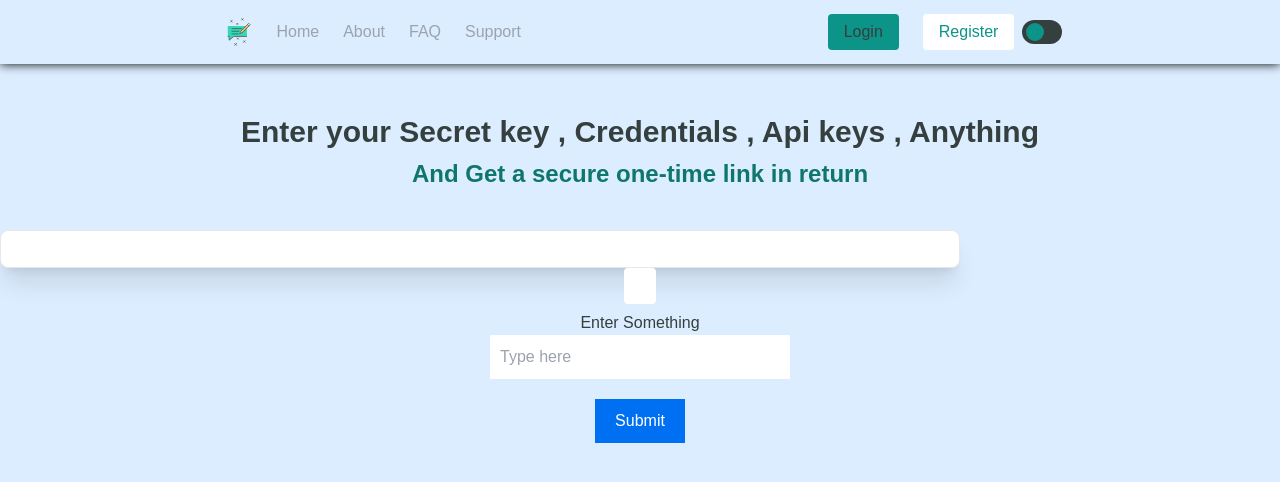
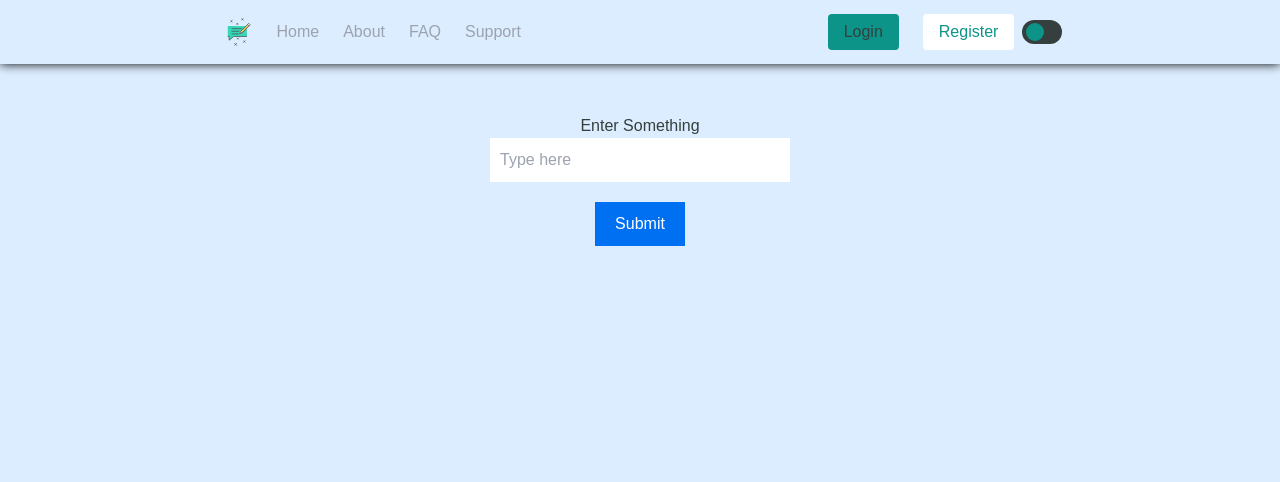
Before and after one commit to Collaborative-Open-Source-Projects/scrt-pwd-link, a Next.js app: page / in a window 1280 px wide. Shown: the top 482 px of the page. Built offline with nearby package versions, Linux system fonts and the light colour scheme.

Commit message:
Revert "add type prop to the input component"
This reverts commit c41d4dbc0787476ca2edb7f6a4971290067780aa.

```diff
--- a/app/components/ui/Input.jsx
+++ b/app/components/ui/Input.jsx
@@ -5,7 +5,6 @@
  4- placeholder
  5- onChange method that takes event as parameter
  6- is Required
- 7- type of the input ( text , password , number ,.... )
 */
 export default function Input({
   width = "w-3/4",
@@ -14,7 +13,6 @@ export default function Input({
   placeholder,
   onChange,
   isRequired = false,
-  type = "text",
 }) {
   return (
     <div className={`${width}`}>
@@ -22,7 +20,6 @@ export default function Input({
         {label}
       </label>
       <input
-        type={type}
         required={isRequired}
         onChange={(e) => onChange(e)}
         placeholder={placeholder}
--- a/app/lib/mongodb.js
+++ b/app/lib/mongodb.js
@@ -4,11 +4,11 @@ const user = process.env.MONGODB_USER;
 const password = process.env.MONGODB_PASS;
 const cluster = process.env.MONGODB_CLUSTER;
 
-const uri = `mongodb+srv://${user}:${password}@${cluster}.nr3f6.mongodb.net/?retryWrites=true&w=majority&appName=${cluster}`;
+const uri = `mongodb+srv://${user}:${password}@${cluster}.cbrsy.mongodb.net/?retryWrites=true&w=majority&appName=${cluster}`
 
 // check if uri is empty
 if (!uri) {
-  throw new Error("Please add your Mongo URI to Environment Variables.");
+    throw new Error("Please add your Mongo URI to Environment Variables.");
 }
 
 let client = new MongoClient(uri);
--- a/app/page.js
+++ b/app/page.js
@@ -1,61 +1,48 @@
-"use client";
-import { useState, useEffect } from "react";
-import Headtext from "./components/mainPage/Headtext";
-import Input from "./components/ui/Input";
-import Button from "./components/ui/Button";
+'use client';
+import { useState, useEffect } from 'react';
 
 export default function Home() {
-  const [secret, setSecret] = useState("");
+  const [secret, setSecret] = useState('');
   const [status, setStatus] = useState(null);
 
   const handleButtonClick = async (e) => {
+
     e.preventDefault();
 
     alert(`You entered: ${secret}`);
-    const response = await fetch("/api/encrypt", {
-      method: "POST",
+    const response = await fetch('/api/encrypt', {
+      method: 'POST',
       headers: {
-        "Content-Type": "application/json",
+        'Content-Type': 'application/json',
       },
       body: JSON.stringify({ secret }),
     });
 
     const result = await response.json();
     setStatus(result);
-    setSecret("");
+    setSecret('');
   };
 
   return (
-    <div style={{ textAlign: "center", marginTop: "50px" }}>
-      <Headtext
-        h1={"Enter your Secret key , Credentials , Api keys , Anything"}
-        h2={"And Get a secure one-time link in return"}
-      />
-      <Input />
-      <Button />
+    <div style={{ textAlign: 'center', marginTop: '50px' }}>
       <h1>Enter Something</h1>
       <input
         type="text"
         value={secret}
         onChange={(e) => setSecret(e.target.value)}
         placeholder="Type here"
-        style={{
-          padding: "10px",
-          width: "300px",
-          marginBottom: "20px",
-          color: "black",
-        }}
+        style={{ padding: '10px', width: '300px', marginBottom: '20px', color:'black' }}
         required
       />
       <br />
       <button
         onClick={handleButtonClick}
         style={{
-          padding: "10px 20px",
-          backgroundColor: "#0070f3",
-          color: "white",
-          border: "none",
-          cursor: "pointer",
+          padding: '10px 20px',
+          backgroundColor: '#0070f3',
+          color: 'white',
+          border: 'none',
+          cursor: 'pointer',
         }}
       >
         Submit
@@ -63,9 +50,9 @@ export default function Home() {
       {status && (
         <div>
           {status.success ? (
-            <p style={{ color: "green" }}>{status.link}</p>
+            <p style={{ color: 'green' }}>{status.link}</p>
           ) : (
-            <p style={{ color: "red" }}>{status.message}</p>
+            <p style={{ color: 'red' }}>{status.message}</p>
           )}
         </div>
       )}
--- a/pages/api/encrypt.js
+++ b/pages/api/encrypt.js
@@ -1,21 +1,19 @@
 import clientPromise from "@/app/lib/mongodb";
 import { encrypt } from "@/app/utils/encrypt";
-import { v4 as uuidv4 } from "uuid";
+import { v4 as uuidv4 } from 'uuid';
 
 export default async function handler(req, res) {
     const client = await clientPromise;
-  const db = client.db("scrt-pwd-data");
-  const collection = db.collection("scrt-pwd-data");
+    const db = client.db('scrt-pwd-data');
+    const collection = db.collection('scrt-pwd-data');
 
-  if (req.method === "POST") {
+    if (req.method === 'POST') {
         try {
             const { secret } = req.body;
             const id = uuidv4();
 
             if (!secret) {
-        return res
-          .status(400)
-          .json({ success: false, message: "Secret is required" });
+                return res.status(400).json({success: false, message: 'Secret is required'});
             }
 
             const encryptedSecret = encrypt(secret);
@@ -28,12 +26,14 @@ export default async function handler(req, res) {
 
             const link = `https://secret-pwd-link.vercel.app/password/${id}`;
 
-      res.status(200).json({ success: true, link: link });
-    } catch (error) {
+            res.status(200).json({success: true, link: link});
+        }
+        catch (error) {
             console.error(error);
-      res.status(500).json({ success: false, message: "Failed to add secret" });
-    }
-  } else {
-    res.status(405).json({ message: "Method Not Allowed" });
+            res.status(500).json({success: false, message: 'Failed to add secret'});
         }
     }
+    else {
+        res.status(405).json({ message: 'Method Not Allowed' });
+    }
+}
```
Also changed, not shown: 1 other file (tests, documents, lock files or other folders). Lines whose indentation alone changed are shown as unchanged.
